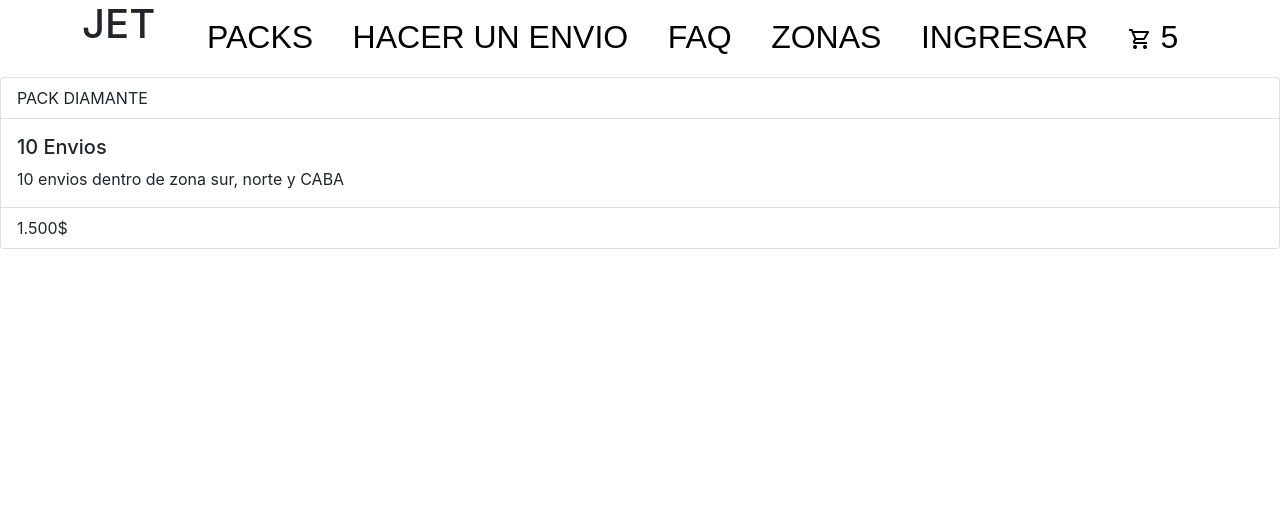
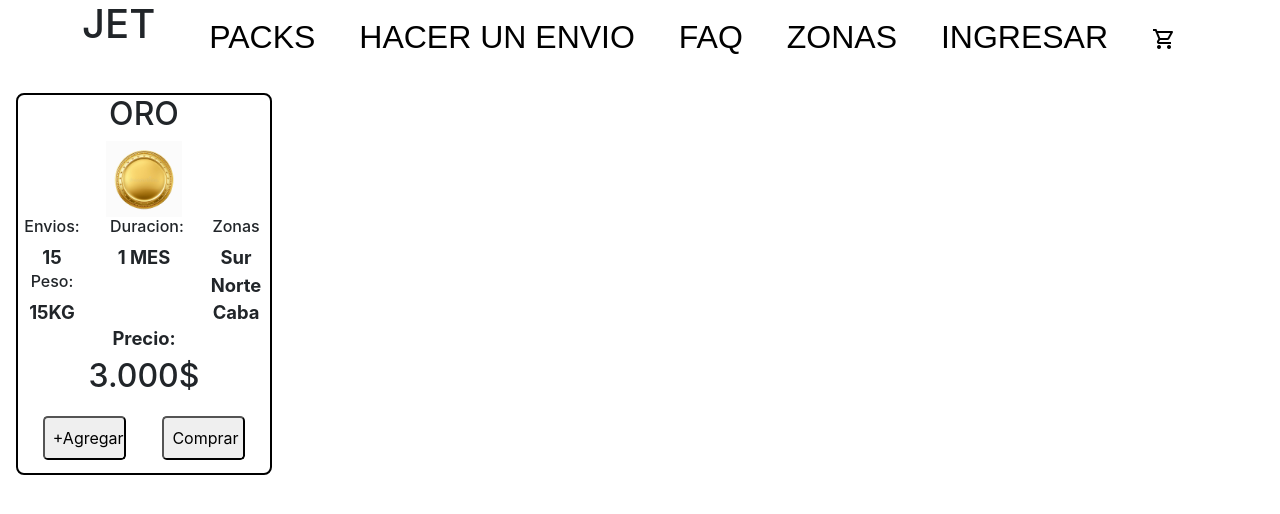
Before and after one commit to FxIvan/delivery-jet, a React (Create React App) app: page / in a window 1280 px wide. Shown: the top 514 px of the page. Built offline with nearby package versions, Linux system fonts and the light colour scheme; a web font is replaced by a local one.

Commit message:
contador carrito

```diff
--- a/src/App.js
+++ b/src/App.js
@@ -6,7 +6,7 @@ function App() {
   return (
     <div>
       <NavBar/>
-      <ItemListContainer title="PACK DIAMANTE" titleDescription="10 Envios" description="10 envios dentro de zona sur, norte y CABA" price="1.500$"/>
+      <ItemListContainer/>
     </div>
   );
 }
--- a/src/components/NavBar/menus.js
+++ b/src/components/NavBar/menus.js
@@ -1,7 +1,6 @@
 import React from 'react'
 import './menus.css'
 import {CartWidget} from '../cartWidget/CartWidget'
-
 
 export const Menu = () =>{
     return(
@@ -18,7 +17,7 @@ export const Menu = () =>{
                         </ul>
                 </li>
                 <li><a href="./ingresar">INGRESAR</a></li>
-                <li> <CartWidget props="5"/> </li>
+                <li> <CartWidget/> </li>
                 </ul>
             </nav>
     )
--- a/src/components/itemListContainer/ItemListContainer.js
+++ b/src/components/itemListContainer/ItemListContainer.js
@@ -1,15 +1,57 @@
-import React from 'react'
+import React, {useState} from 'react'
+import './style.css'
+import moneda from './img/moneda.jpg'
 
 
-export const ItemListContainer = ({title,titleDescription,description,price}) =>{
+export const ItemListContainer = () =>{
+
+
+    const [clicks, setClicks] = useState(1)
+
+    const sumarClick = () =>{
+        setClicks(clicks + 1)
+        console.log(clicks)
+    }
+
+
     return(
-        <div className="card">
-            <div className="card-header bg-transparent">{title}</div>
-            <div className="card-body">
-            <h5 className="card-title">{titleDescription}</h5>
-            <p className="card-text">{description}</p>
+    <div className="targetCarrito text-center">
+        <div className="">
+            <div>
+            <h2>ORO</h2>
+            <img src={moneda} alt="moneda"/>
             </div>
-            <div className="card-footer bg-transparent">{price}</div>
+
+            <div className="row">
+                <div className="col-sm-12 col-12 col-md-4 col-lg-4 col-xl-4">
+                <h3>Envios:</h3>
+                <span>15</span>
+                <h3>Peso:</h3>
+                <span>15KG</span>
+                </div>
+
+
+                <div className="col-sm-12 col-12 col-md-4 col-lg-4 col-xl-4">
+                <h3>Duracion:</h3>
+                <span>1 MES</span>
+                </div>
+
+                <div className="col-sm-12 col-12 col-md-4 col-lg-4 col-xl-4">
+                <h3>Zonas</h3>
+                <span>Sur <br/> Norte <br/> Caba </span>
+                </div>
+            </div>
+        </div>
+
+        <div className="precioTarget">
+            <h3>Precio:</h3>
+            <h2>3.000$</h2>
+        </div>
+
+        <div className="row d-flex justify-content-evenly">
+            <button className="col-2" onClick={sumarClick} type="button">+Agregar</button>
+            <button className='col-2'>Comprar</button>
+        </div>
         </div>
     )
 }
--- /dev/null
+++ b/src/components/itemListContainer/style.css
@@ -0,0 +1,39 @@
+.targetCarrito{
+    border:  2px solid black;
+    border-radius: 0.5rem;
+    width: 20%;
+    height: 50%;
+    margin-left: 1rem;
+    margin-top: 1rem;
+}
+
+.targetCarrito img{
+    width: 30%;
+}
+
+.targetCarrito h2{
+    font-size: 4vh;
+}
+
+.targetCarrito h3{
+    font-size: 2vh;
+    font-weight: 500;
+}
+
+.targetCarrito span{
+    font-size: 2.3vh;
+    font-weight: 700;
+}
+
+.targetCarrito button{
+    margin-top: 0.8rem;
+    margin-bottom: 0.8rem;
+    border-radius: 0.3rem;
+    padding: 0.5rem;
+    width: 30%;
+}
+
+.targetCarrito .precioTarget h3{
+    font-size: 2.3vh;
+    font-weight: 700;
+}
```
Also changed, not shown: src/components/itemListContainer/img/moneda.jpg (added).
